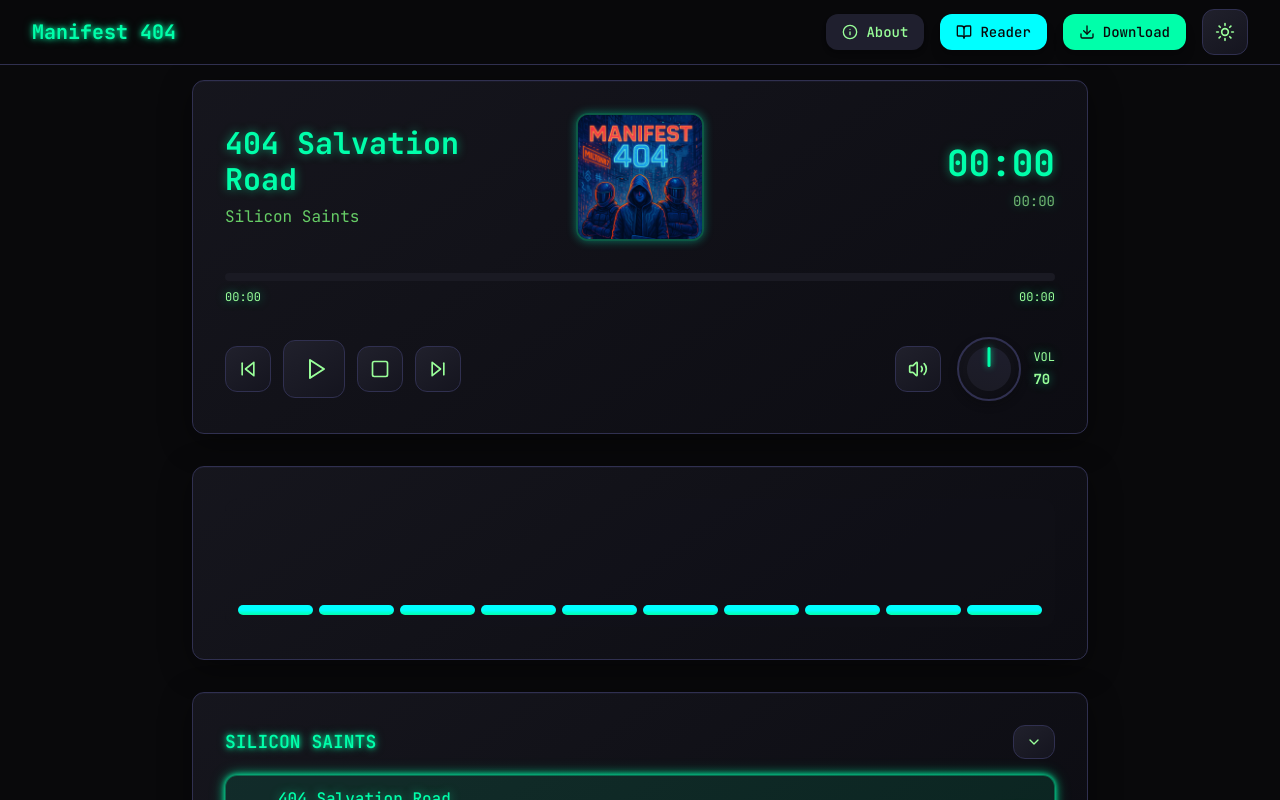
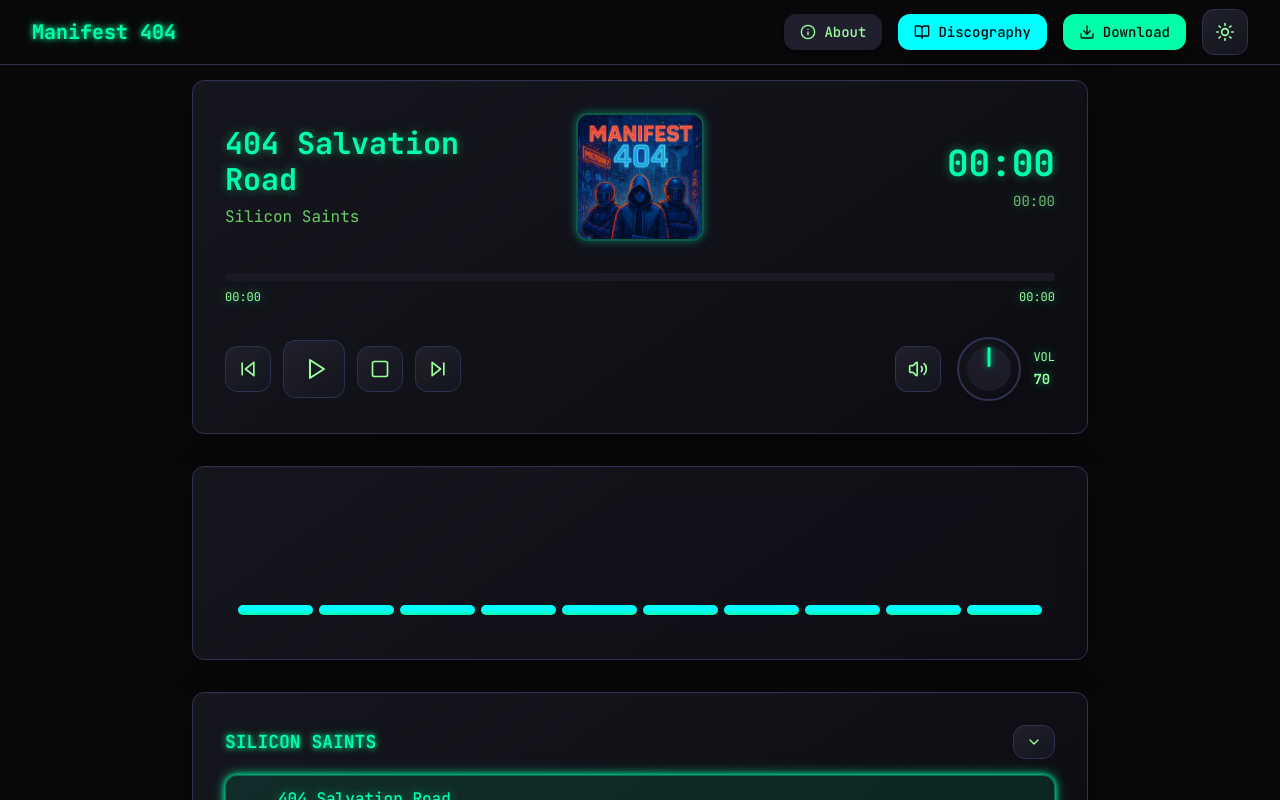
Before and after one commit to Miltonr87/manifest-404-mp3player, a React (Vite) app: page / in a window 1280 px wide. Built offline with nearby package versions, Linux system fonts and the light colour scheme; the HTML template or start-up script is replaced by a standard one.

Commit message:
Added Discography

```diff
--- a/src/components/Navbar/Navbar.tsx
+++ b/src/components/Navbar/Navbar.tsx
@@ -82,7 +82,7 @@
                 whileTap={{ scale: 0.95 }}
               >
                 <BookOpen className="w-4 h-4" />
-                <span className="hidden sm:inline">Reader</span>
+                <span className="hidden sm:inline">Discography</span>
               </motion.button>
               <motion.button
                 onClick={handleDownload}
```
